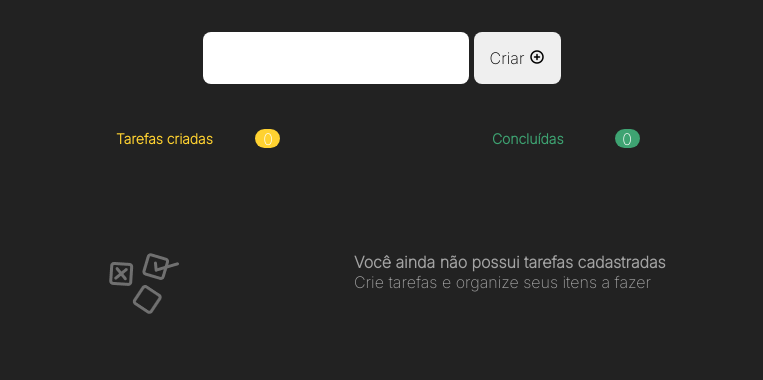
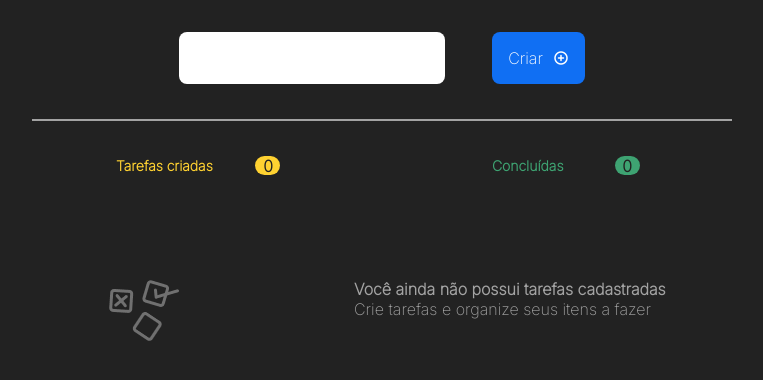
Before and after one commit to Lucas21032002/toDo-Newbies, a plain HTML site: page index.html in a window 1280 px wide. Shown: the part 210-590 px from the top of the page, without its empty margins (258-1021 px from the left). Drawn offline with nearby package versions, Linux system fonts and the light colour scheme.

Commit message:
Ajustes no estilo

```diff
--- a/index.html
+++ b/index.html
@@ -10,6 +10,7 @@
     <link rel="preconnect" href="https://fonts.googleapis.com">
     <link rel="preconnect" href="https://fonts.gstatic.com" crossorigin>
     <link href="https://fonts.googleapis.com/css2?family=Inter:wght@200&display=swap" rel="stylesheet">
+    <link rel="stylesheet" href="https://cdnjs.cloudflare.com/ajax/libs/animate.css/4.1.1/animate.min.css"/>
     <title>Document</title>
 </head>
 <body>
@@ -19,9 +20,9 @@
     <main class="content">
         <form action="" class="new_task_form">
             <input type="text" name="" id="task_input">
-            <button type="submit" onclick="addNewTask(event)">Criar <i class="ph-bold ph-plus-circle"></i></button>
+            <button id="add_button" type="submit" onclick="addNewTask(event)">Criar <i class="ph-bold ph-plus-circle"></i></button>
         </form>
-
+        <hr class="hr_line">
         <section class="tasks_counter">
             <div class="tasks_created">
                 <p>Tarefas criadas</p>
@@ -32,7 +33,6 @@
                 <span id="counter_tasks_done">0</span>
             </div>
         </section>
-
         <section  id="empty_tasks" class="empty_tasks hidden">
             <img src="./assets/Group 6.png" alt="">
             <div>
--- a/script.js
+++ b/script.js
@@ -20,6 +20,7 @@ function verifyEmptyTasks() {
 
     if(values.length > 0) {
         emptyTasks.classList.add('hidden')
+        emptyTasks.classList.add('animate__bounceIn')
     }
 }
 verifyEmptyTasks();
@@ -55,6 +56,8 @@ function createElement(taskName, taskId, taskToDo) {
     let task = document.createElement('li');
 
     task.classList.add('task');
+    task.classList.add('animate__bounceIn');
+
 
     task.setAttribute("id", taskId);
 
--- a/style.css
+++ b/style.css
@@ -29,9 +29,30 @@ button {
 }
 
 input:hover,
-button:hover {
+button:hover,
+i:hover {
     cursor: pointer;
 }
+
+.check-btn:hover{
+    color: #FFD231;
+    scale: 1.1;
+}
+
+.delete_btn:hover {
+    color: rgb(224, 0, 0);
+    scale: 1.1;
+}
+
+#add_button{
+    background-color: rgb(16, 111, 243);
+    color: white;
+    display: flex;
+    justify-content: center;
+    align-items: center;
+    gap: 10px;
+}
+
 
 header {
     display: flex;
@@ -47,6 +68,9 @@ header {
 }
 
 .new_task_form {
+    display: flex;
+    width: 500px;
+    justify-content: space-evenly;
     margin: 35px;
 }
 
@@ -79,7 +103,10 @@ header {
     height: 19px;
     border-radius: 999px;
 
+    font-weight: bolder;
+
     background-color: #FFD231;
+    color: #222222;
 }
 
 .tasks_done {
@@ -101,6 +128,8 @@ header {
     width: 25px;
     height: 19px;
     border-radius: 999px;
+    color: #222222;
+    font-weight: bolder;
     background-color: #3EA372;
 }
 
@@ -114,6 +143,12 @@ header {
     align-items: center;
     justify-content: space-evenly;
     margin-top: 10px;
+}
+
+.hr_line{
+    width: 700px;
+    border: solid 1px rgb(163, 163, 163);
+    margin-bottom: 25px;
 }
 
 /* -------------- Quando não tem tarefas cadastradas -------------- */
```
